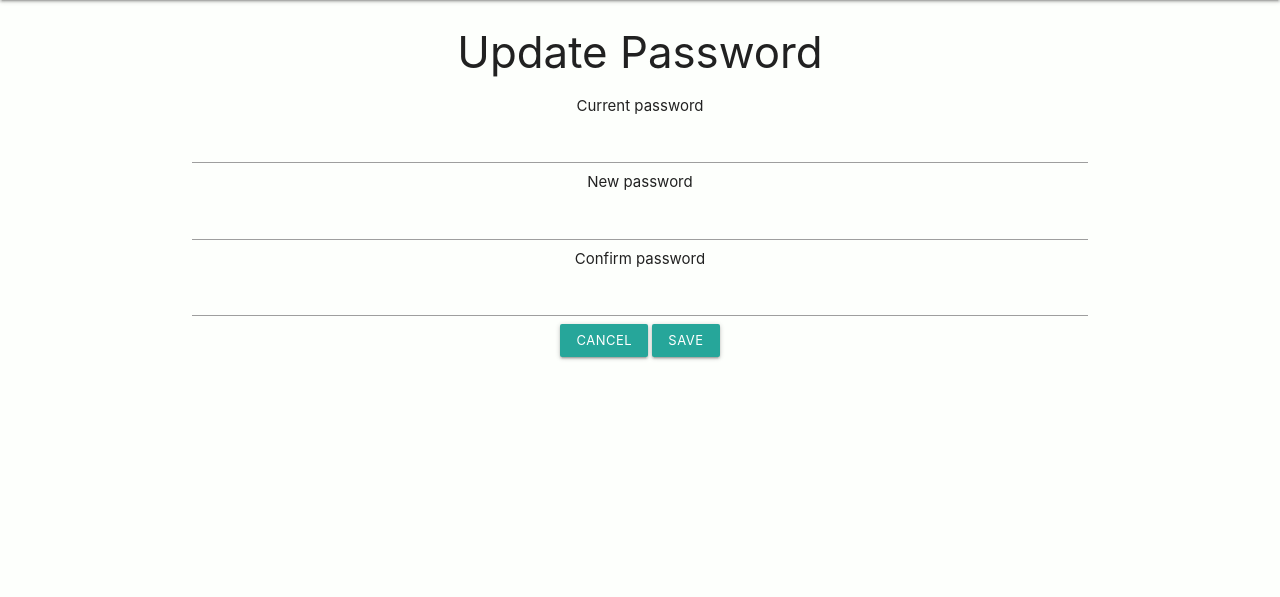
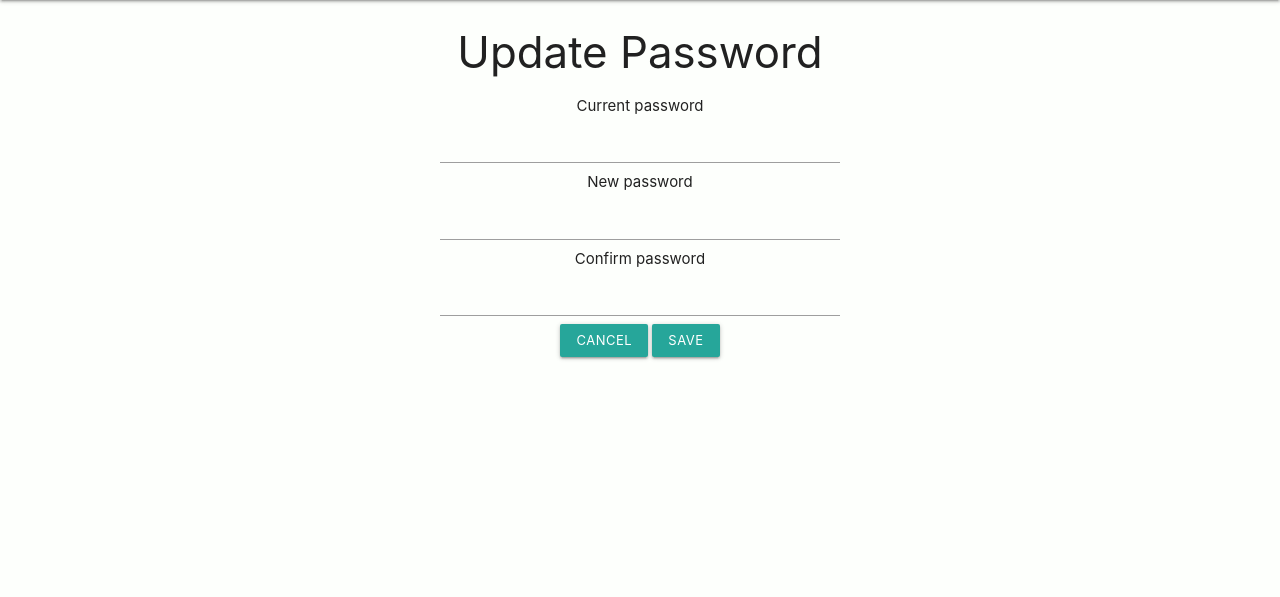
Before and after one commit to kiaragil/unitea, a Django app: template study_site/templates/updatePassword.html in a window 1280 px wide. Shown: the part 64-661 px from the top of the page. Run offline with Django 3.2, Linux system fonts and the light colour scheme; the template is opened without the code that fills it, so the values that code supplies are empty, except form fields; tables that the repository leaves empty hold one stand-in row (values such as "Sample post"); form fields are guessed from the names that the template uses.

Commit message:
change password styled

```diff
--- a/study_site/templates/updatePassword.html
+++ b/study_site/templates/updatePassword.html
@@ -4,6 +4,7 @@
         <h3>Update Password</h3>
         <form method="POST" class="col s12" id="updatepasswordform" enctype="multipart/form-data" action="updatepassword">
                 {% csrf_token %}
+                <div class="contact-box">
                     <tbody>
                         <tr>
                             <th>{{ form.currentPassword.label }}</th>
@@ -22,6 +23,7 @@
                         <a href="edituser" class="waves-effect waves-light btn-small" id="editMP-button">Cancel</a>
                         <a href="#" onclick="document.forms['updatepasswordform'].submit();" class="waves-effect waves-light btn-small" id="editSGP-button">Save</a>
                     </div>
+                </div>
             </form>
 
         <!-- Compiled and minified JavaScript -->
```
Lines whose indentation alone changed are shown as unchanged.
